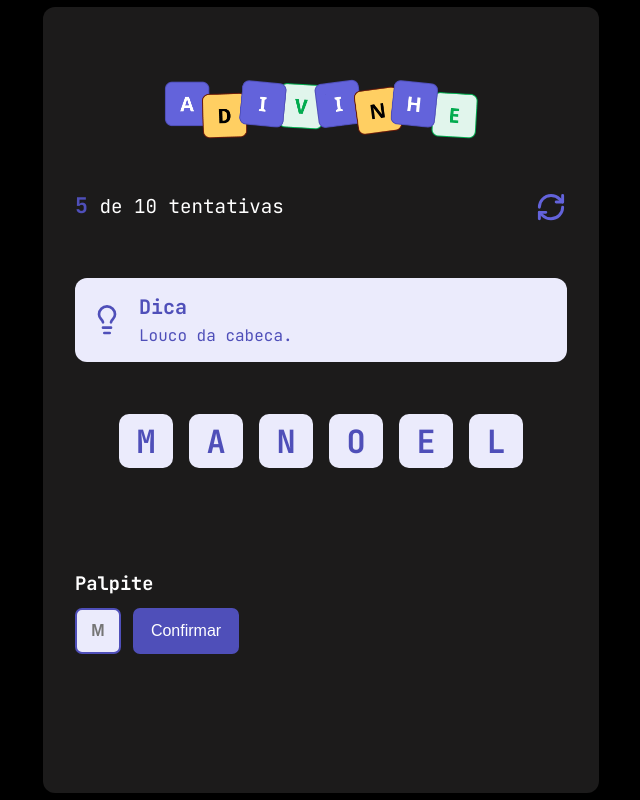
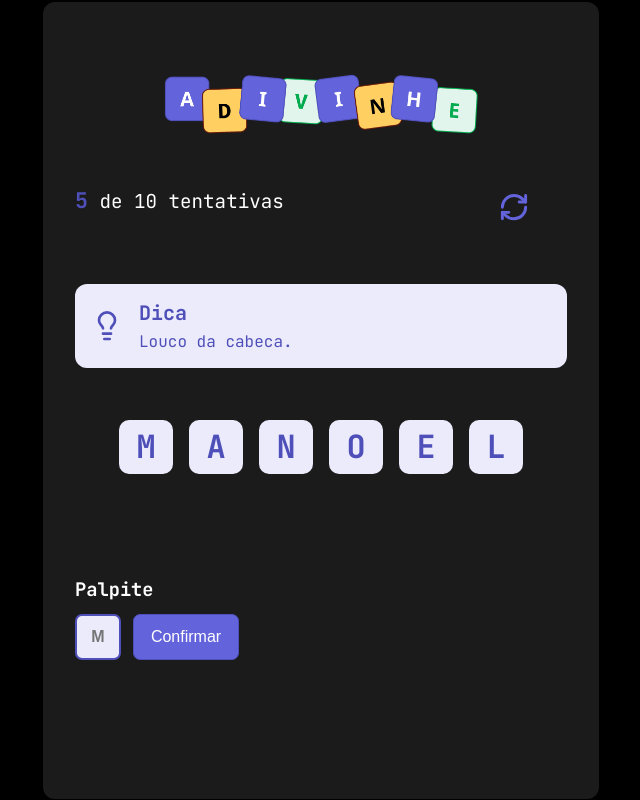
Before and after one commit to dyingsoldier/react-game, a React (Vite) app: page / in a window 1280 px wide. Shown: the whole page, without its empty margins (319-959 px from the left). Built offline with nearby package versions, Linux system fonts and the light colour scheme.

Commit message:
button component

```diff
--- a/src/App.jsx
+++ b/src/App.jsx
@@ -4,6 +4,7 @@ import { Header } from "./components/Header"
 import { Tip } from "./components/Tip"
 import { Letter } from "./components/Letter"
 import { Input } from "./components/Input"
+import { Button } from "./components/Button"
 
 function App() {
   function restartGame() {
@@ -15,6 +16,7 @@ function App() {
       <main className={style.main}>
         <Header current={5} max={10} onRestart={() => restartGame()} />
         <Tip tip={"Louco da cabeca."} />
+
         <div className={style.Letters}>
           <Letter value="M" />
           <Letter value="A" />
@@ -23,10 +25,11 @@ function App() {
           <Letter value="E" />
           <Letter value="L" />
         </div>
+
         <h3>Palpite</h3>
         <div className={style.attempt}>
           <Input autoFocus maxLength={1} placeholder="M" />
-          <Input type="submit" value={"Confirmar"} />
+          <Button title={"Confirmar"}  />
         </div>
 
         {/* <div className={style.content}>
--- /dev/null
+++ b/src/components/Button/index.jsx
@@ -0,0 +1,11 @@
+import style from "../Button/style.module.css"
+/**
+ * @param {import("react").ButtonHTMLAttributes<HTMLInputElement>} rest
+ */
+export function Button({ title, ...rest }) {
+  return (
+    <button type="button" className={style.button} {...rest}>
+      {title}
+    </button>
+  )
+}
--- /dev/null
+++ b/src/components/Button/style.module.css
@@ -0,0 +1,22 @@
+button{
+  width: 6.625rem;
+  height: 2.875rem;
+
+  text-align: center;
+
+  background-color: #6363DB;
+  border: 1px solid #4F4FB9;
+  border-radius: .4375rem;
+  color: #FFFFFF;
+  outline: none;
+  padding: 0 .875rem;
+
+  font-size: 1rem;
+  font-weight: 500;
+
+  transition: all 400ms ease-in-out;
+}
+
+button:hover{
+  scale: 1.05;
+}
--- a/src/components/Header/style.module.css
+++ b/src/components/Header/style.module.css
@@ -9,7 +9,7 @@
 
 .container img {
   height: 3.75rem;
-  transition: all 0.5s ease-in-out;
+  transition: all 500ms ease-in-out;
 }
 
 .container header {
@@ -29,7 +29,7 @@
   height: 2rem;
 }
 .container header img:hover {
-  scale: 1.3;
+  scale: 1.05;
 }
 
 .container header span{
--- a/src/components/Input/style.module.css
+++ b/src/components/Input/style.module.css
@@ -23,7 +23,7 @@ input {
   transition: all 0.5s ease-in-out;
 }
 
-input[type="submit"] {
+/* input[type="submit"] {
   text-transform: inherit;
   width: 6.625rem;
   font-size: 1rem;
@@ -31,7 +31,7 @@ input[type="submit"] {
   background-color: #4f4fb9;
   color: #ffffff;
   padding: .75rem .875rem;
-}
+} */
 
 input:hover {
   scale: 1.05;
--- a/src/components/Tip/style.module.css
+++ b/src/components/Tip/style.module.css
@@ -16,7 +16,7 @@
 }
 
 .tip .icon:hover{
-  scale: 1.2;
+  scale: 1.1;
 }
 
 .tip div h3 {
```
Also changed, not shown: 1 other file (tests, documents, lock files or other folders).
